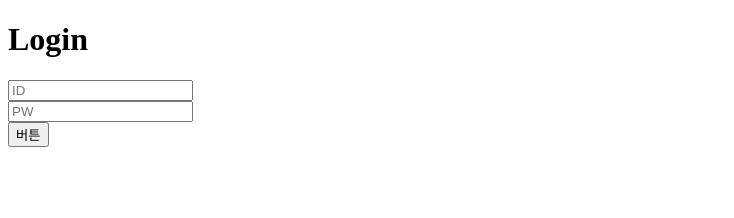
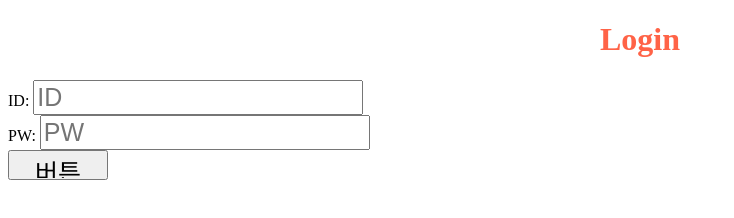
Before and after one commit to updownpark2/ProgrammersDevCourse, a plain HTML site: page Basic_Front/login.html in a window 1280 px wide. Shown: the whole page, without its empty margins (0-734 px from the left). Drawn offline with Linux system fonts and the light colour scheme.

Commit message:
html 태그안에서 css

```diff
--- a/Basic_Front/login.html
+++ b/Basic_Front/login.html
@@ -5,13 +5,17 @@
     <title>Login</title>
   </head>
   <body>
-    <h1>Login</h1>
+    <h1 style="color: tomato; text-align: center">Login</h1>
     <form>
-      <input placeholder="ID" type="text" />
+      ID: <input placeholder="ID" type="text" style="font-size: 25px" />
       <br />
-      <input placeholder="PW" type="password" />
+      PW: <input placeholder="PW" type="password" style="font-size: 25px" />
       <br />
-      <input type="button" value="버튼" />
+      <input
+        type="button"
+        value="버튼"
+        style="font-size: 25px; width: 100px; height: 30px"
+      />
     </form>
   </body>
 </html>
```
